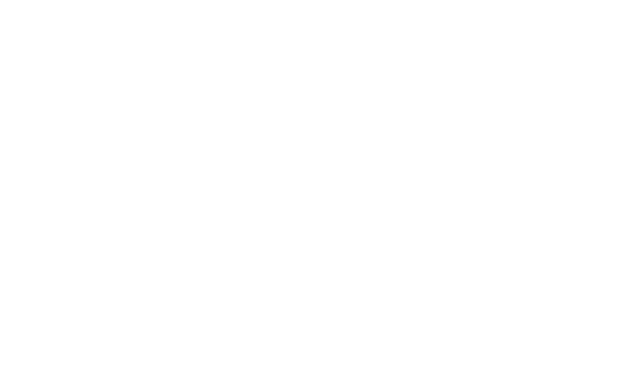
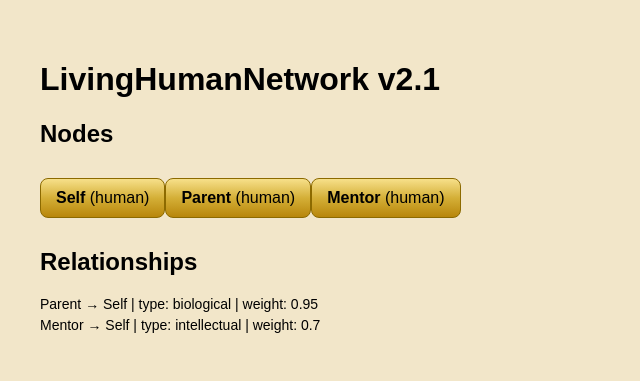
Before and after one commit to QKEY-FOUNDER/LivingHumanNetwork, a plain HTML site: page index.html in a window 1280 px wide. Shown: the whole page, without its empty margins (0-640 px from the left). Drawn offline with Linux system fonts and the light colour scheme.

Commit message:
Update index.html

```diff
--- a/index.html
+++ b/index.html
@@ -1,31 +1,80 @@
+<!DOCTYPE html>
+<html>
+<head>
+<meta charset="UTF-8">
+<title>LivingHumanNetwork</title>
+
+<style>
+body {
+    margin: 0;
+    background: #f2e6c9;
+    font-family: Arial, sans-serif;
+}
+
+#container {
+    padding: 40px;
+}
+
+.node {
+    background: linear-gradient(to bottom, #f7e08a, #d4af37, #b8860b);
+    padding: 10px 15px;
+    margin: 10px 0;
+    border-radius: 8px;
+    display: inline-block;
+    border: 1px solid #8c6a00;
+}
+
+.relation {
+    margin: 5px 0;
+    font-size: 14px;
+}
+</style>
+</head>
+
+<body>
+
+<div id="container">
+    <h1>LivingHumanNetwork v2.1</h1>
+    <h2>Nodes</h2>
+    <div id="nodes"></div>
+    <h2>Relationships</h2>
+    <div id="relationships"></div>
+</div>
+
 <script>
 fetch('data/living-human-network-v2.1.json')
     .then(response => response.json())
     .then(data => {
 
         const nodesContainer = document.getElementById('nodes');
+        const relationshipsContainer = document.getElementById('relationships');
 
         // Render Nodes
         data.nodes.forEach(node => {
             const div = document.createElement('div');
             div.className = 'node';
+            div.id = node.id;
             div.innerHTML = "<strong>" + node.label + "</strong> (" + node.category + ")";
-            div.id = node.id;
             nodesContainer.appendChild(div);
         });
 
         // Render Relationships
-        const relationsTitle = document.createElement('h2');
-        relationsTitle.innerText = "Relationships";
-        nodesContainer.appendChild(relationsTitle);
-
         data.relationships.forEach(rel => {
             const relationDiv = document.createElement('div');
-            relationDiv.style.margin = "5px 0";
+            relationDiv.className = 'relation';
+
+            const sourceNode = data.nodes.find(n => n.id === rel.source);
+            const targetNode = data.nodes.find(n => n.id === rel.target);
+
+            const sourceLabel = sourceNode ? sourceNode.label : rel.source;
+            const targetLabel = targetNode ? targetNode.label : rel.target;
+
             relationDiv.innerHTML =
-                rel.source + " → " + rel.target +
-                " (" + rel.type + ", weight: " + rel.weight + ")";
-            nodesContainer.appendChild(relationDiv);
+                sourceLabel + " → " + targetLabel +
+                " | type: " + rel.type +
+                " | weight: " + rel.weight;
+
+            relationshipsContainer.appendChild(relationDiv);
         });
 
     })
@@ -33,3 +82,6 @@ fetch('data/living-human-network-v2.1.json')
         console.error('Error loading JSON:', error);
     });
 </script>
+
+</body>
+</html>
```
